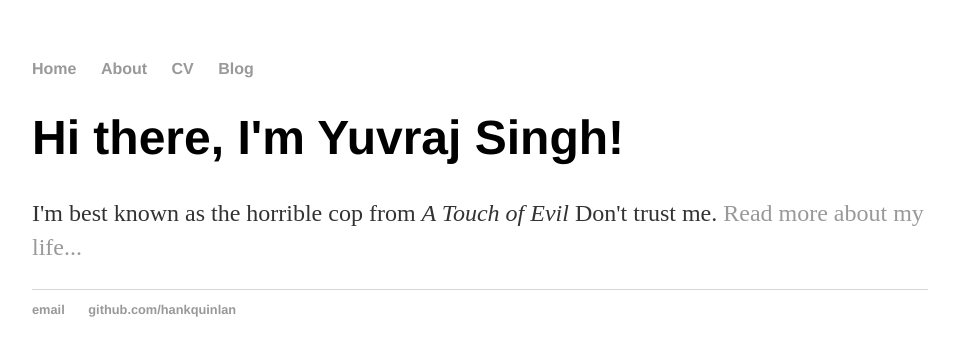
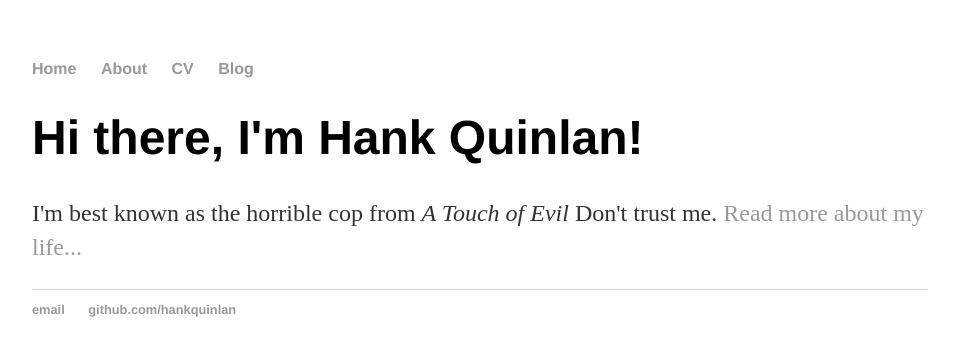
Before and after one commit to yuvrajsingh86/yuvrajsingh86.github.io, a Jekyll site: the page built from index.html, in a window 1280 px wide. Shown: the top 356 px of the page, without its empty margins (160-1115 px from the left). Built offline with Jekyll 4.4.1, drawn with Linux system fonts in a browser that asks for light colours.

Commit message:
Update index.html

```diff
--- a/index.html
+++ b/index.html
@@ -1,29 +1,8 @@
-<!DOCTYPE html>
-<html>
-	<head>
-		<title>Hank Quinlan, Horrible Cop</title>
-		<link rel="stylesheet" type="text/css" href="/css/main.css">
-	</head>
-	<body>
-		<nav>
-    		<ul>
-        		<li><a href="/">Home</a></li>
-	        	<li><a href="/about">About</a></li>
-        		<li><a href="/cv">CV</a></li>
-        		<li><a href="/blog">Blog</a></li>
-    		</ul>
-		</nav>
-		<div class="container">
-    		<div class="blurb">
-        		<h1>Hi there, I'm Yuvraj Singh!</h1>
-				<p>I'm best known as the horrible cop from <em>A Touch of Evil</em> Don't trust me. <a href="/about">Read more about my life...</a></p>
-    		</div><!-- /.blurb -->
-		</div><!-- /.container -->
-		<footer>
-    		<ul>
-        		<li><a href="mailto:hankquinlanhub@gmail.com">email</a></li>
-        		<li><a href="https://github.com/hankquinlan">github.com/hankquinlan</a></li>
-			</ul>
-		</footer>
-	</body>
-</html>
+---
+layout: default
+title: Hank Quinlan, Horrible Cop
+---
+<div class="blurb">
+	<h1>Hi there, I'm Hank Quinlan!</h1>
+	<p>I'm best known as the horrible cop from <em>A Touch of Evil</em> Don't trust me. <a href="/about">Read more about my life...</a></p>
+</div><!-- /.blurb -->
```
